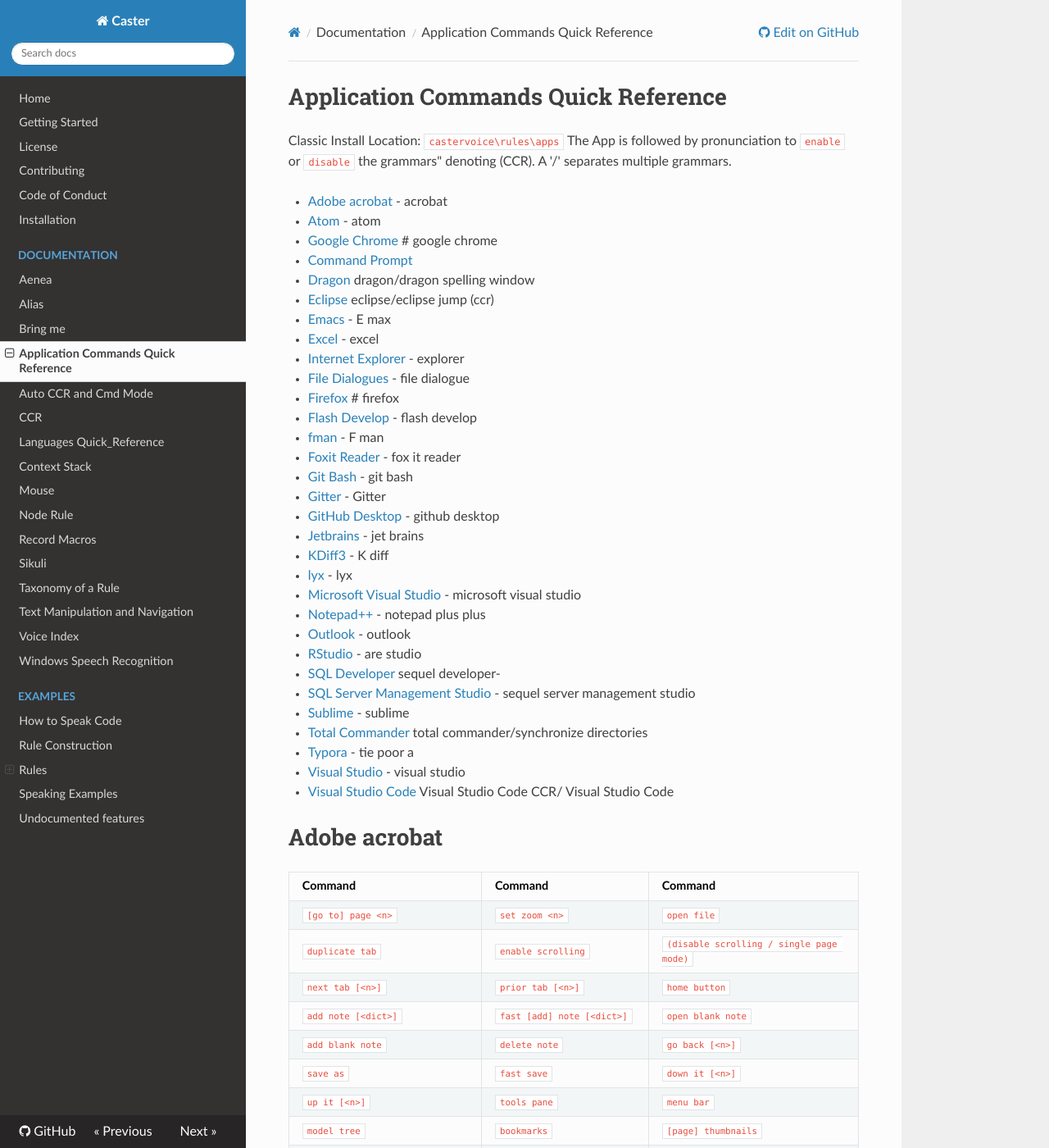
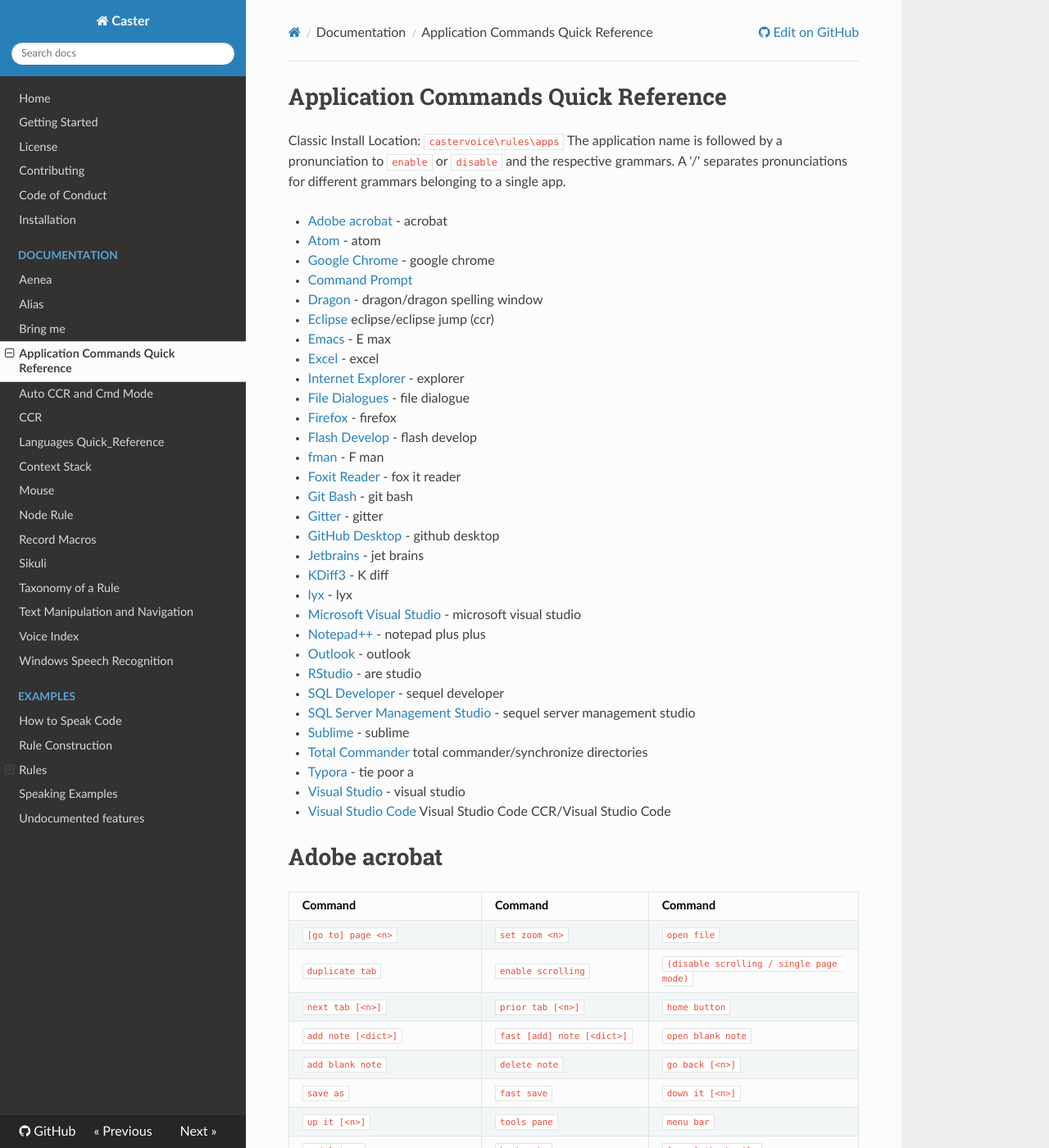
Before and after one commit to dictation-toolbox/Caster, an MkDocs documentation site: the page built from docs/readthedocs/Application_Commands_Quick_Reference.md, in a window 1280 px wide and 1400 px high. Shown: the whole window at 82% size. Built offline with MkDocs 1.6.1, drawn with Linux system fonts in a browser that asks for light colours; nearby versions of some CDN libraries; comment, search, counter and statistics services are not loaded.

Commit message:
Application quick reference cleanup

```diff
--- a/docs/readthedocs/Application_Commands_Quick_Reference.md
+++ b/docs/readthedocs/Application_Commands_Quick_Reference.md
@@ -1,25 +1,25 @@
 # Application Commands Quick Reference
 
 Classic Install Location: `castervoice\rules\apps`
-The App is followed by pronunciation to `enable` or `disable` the grammars" denoting (CCR). A '/' separates multiple grammars.
+The application name is followed by a pronunciation to `enable` or `disable` and the respective grammars. A '/' separates pronunciations for different grammars belonging to a single app.
 <!-- TOC depthFrom:1 depthTo:6 withLinks:1 updateOnSave:1 orderedList:0 -->
 
 - [Adobe acrobat](#adobe-acrobat) - acrobat
 - [Atom](#atom) - atom
-- [Google Chrome](#google-chrome) # google chrome
+- [Google Chrome](#google-chrome) - google chrome
 - [Command Prompt](#command-prompt)
-- [Dragon](#dragon) dragon/dragon spelling window
+- [Dragon](#dragon) - dragon/dragon spelling window
 - [Eclipse](#eclipse) eclipse/eclipse jump (ccr)
 - [Emacs](#emacs) - E max
 - [Excel](#excel) - excel
 - [Internet Explorer](#internet-explorer) - explorer
 - [File Dialogues](#file-dialogues) - file dialogue
-- [Firefox](#firefox) # firefox
+- [Firefox](#firefox) - firefox
 - [Flash Develop](#flash-develop) - flash develop
 - [fman](#fman) - F man
 - [Foxit Reader](#foxit-reader) - fox it reader
 - [Git Bash](#git-bash) - git bash
-- [Gitter](#gitter) - Gitter
+- [Gitter](#gitter) - gitter
 - [GitHub Desktop](#github-desktop) - github desktop
 - [Jetbrains](#jetbrains) - jet brains
 - [KDiff3](#kdiff3) - K diff
@@ -28,13 +28,13 @@ The App is followed by pronunciation to `enable` or `disable` the grammars" deno
 - [Notepad++](#notepad) - notepad plus plus
 - [Outlook](#outlook) - outlook
 - [RStudio](#rstudio) - are studio
-- [SQL Developer](#sql-developer) sequel developer-
+- [SQL Developer](#sql-developer) - sequel developer
 - [SQL Server Management Studio](#sql-server-management-studio) - sequel server management studio
 - [Sublime](#sublime) - sublime
 - [Total Commander](#total-commander) total commander/synchronize directories
 - [Typora](#typora) - tie poor a
 - [Visual Studio](#visual-studio) - visual studio
-- [Visual Studio Code](#visual-studio-code) Visual Studio Code CCR/ Visual Studio Code
+- [Visual Studio Code](#visual-studio-code) Visual Studio Code CCR/Visual Studio Code
 
 <!-- /TOC -->
 
```
